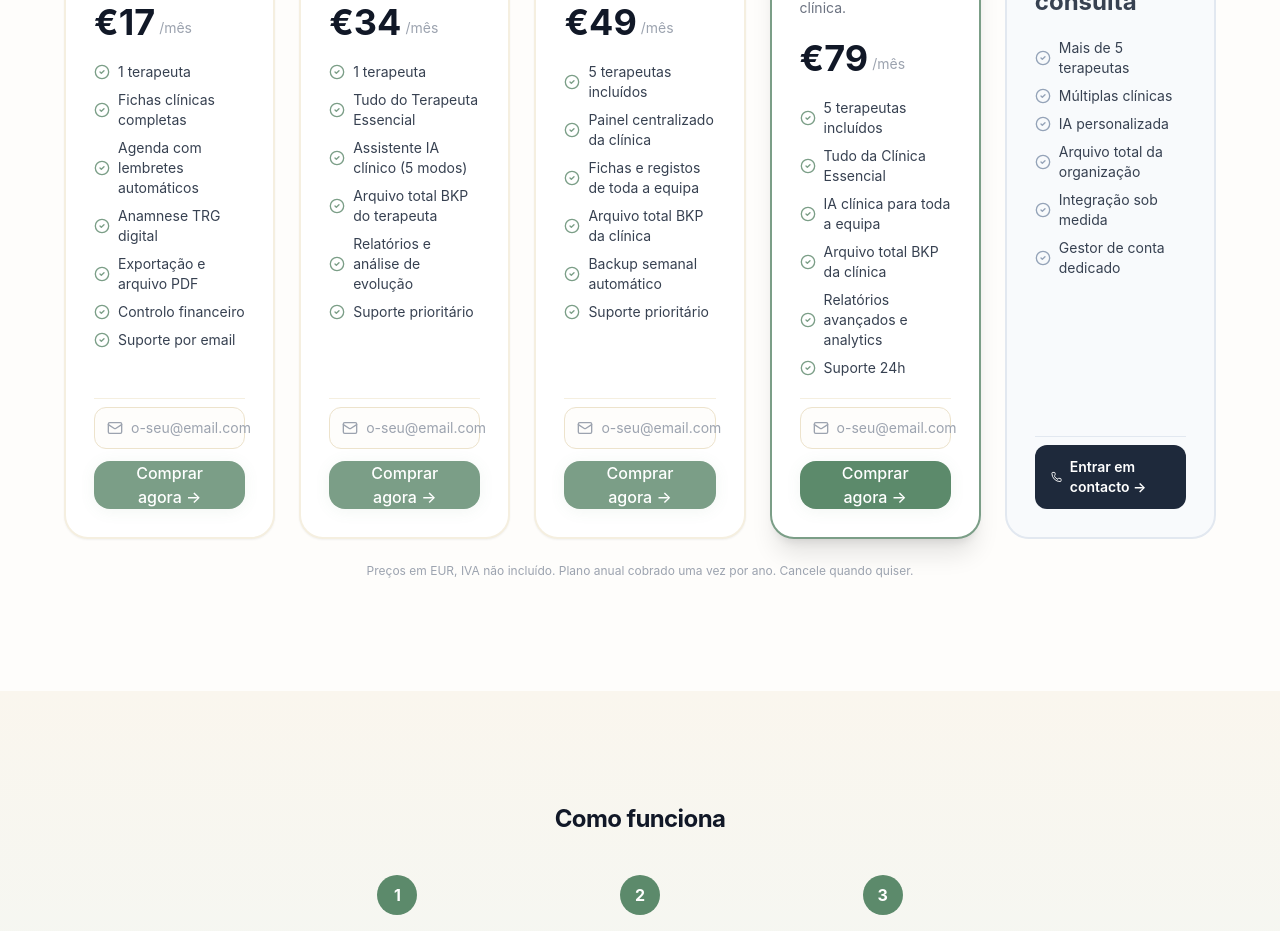
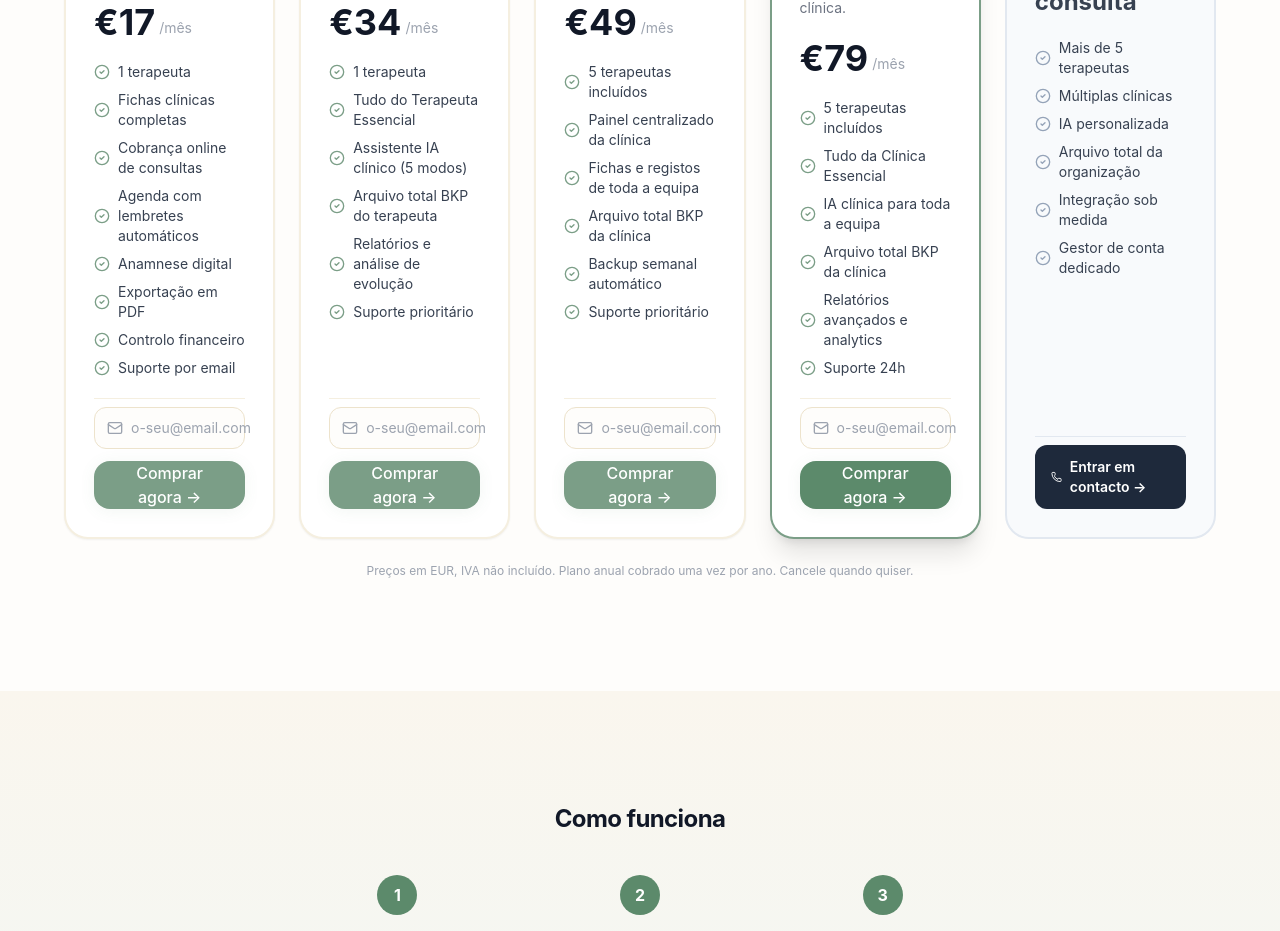
Before and after one commit to elisabeteterapia-sys/euthycare, a Next.js app in the folder frontend/: page /euthy-lancamento in a window 1280 px wide. Shown: the part 2140-3071 px from the top of the page. Built offline with nearby package versions, Linux system fonts and the light colour scheme.

Commit message:
fix: update Terapeuta Essencial features list

```diff
--- a/frontend/app/euthy-lancamento/page.tsx
+++ b/frontend/app/euthy-lancamento/page.tsx
@@ -67,9 +67,10 @@ const plans = [
     features: [
       '1 terapeuta',
       'Fichas clínicas completas',
+      'Cobrança online de consultas',
       'Agenda com lembretes automáticos',
-      'Anamnese TRG digital',
-      'Exportação e arquivo PDF',
+      'Anamnese digital',
+      'Exportação em PDF',
       'Controlo financeiro',
       'Suporte por email',
     ],
```
